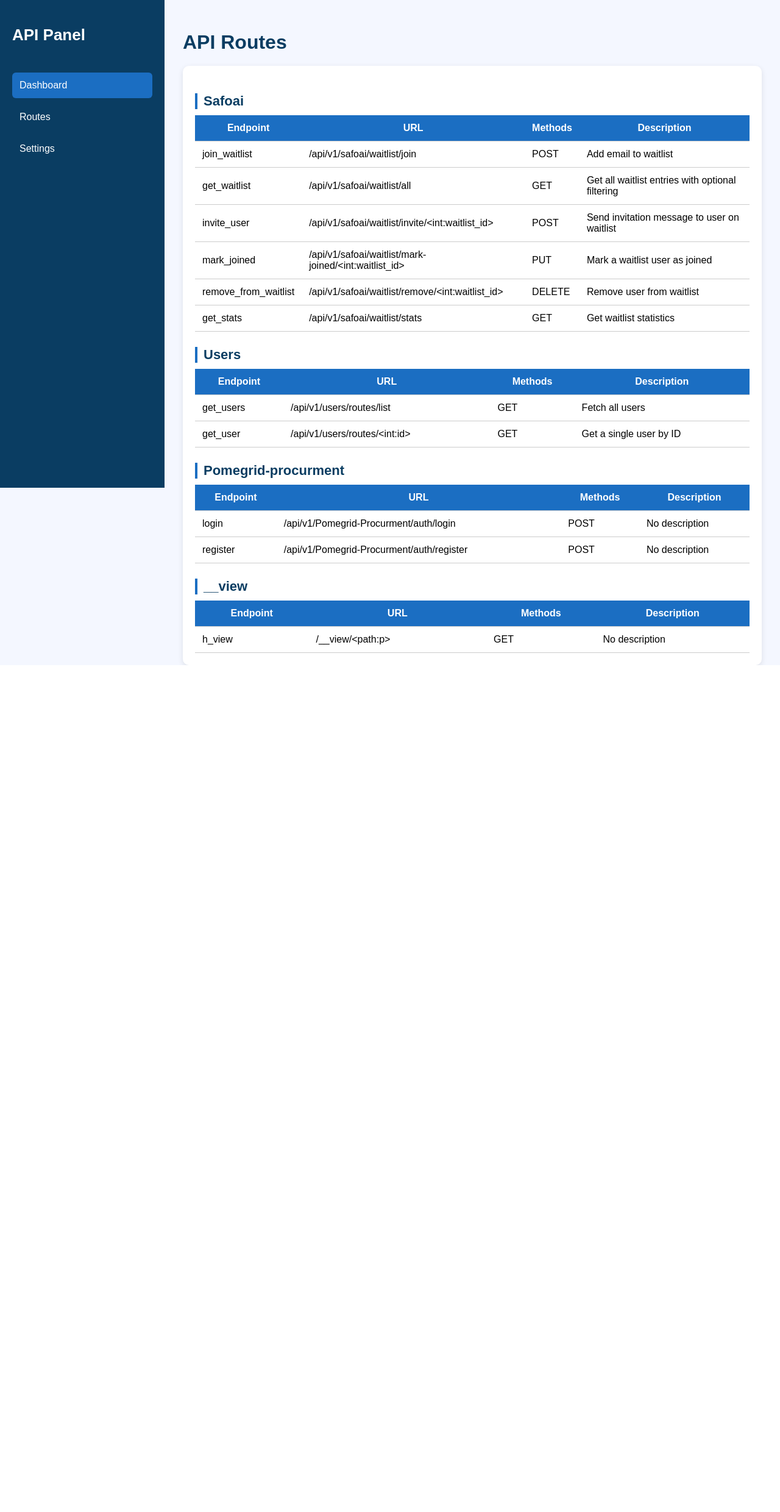
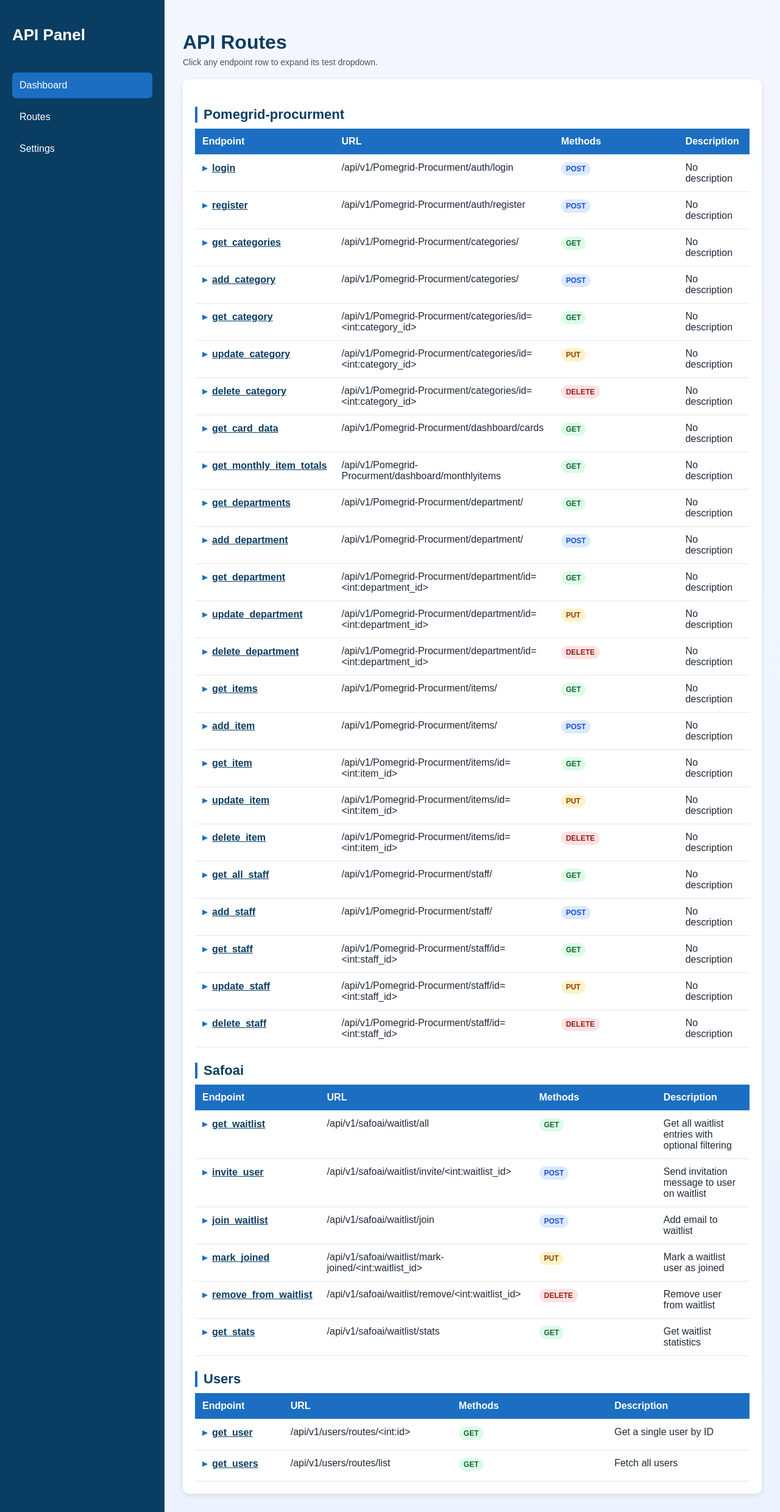
Before and after one commit to GodinBerto/deployment-container, a Flask app: page / in a window 1280 px wide. Shown: the whole page at 61% size. Before the commit the page ends 1091 px from the top, so only its background shows below. Run offline with Flask 3, Linux system fonts and the light colour scheme; parts of the project's set-up code (start-up, migrations or seed data) failed here and were passed over.

Commit message:
updated v1

```diff
--- a/app.py
+++ b/app.py
@@ -1,85 +1,138 @@
-from flask import Flask, render_template
+from flask import Flask, Blueprint, render_template
 import importlib
+import importlib.util
+import inspect
 import os
-import inspect
+import re
+import traceback
 from config import Config
-import traceback
 
 
 app = Flask(__name__)
 
 # Load configuration from the Config object
 app.config.from_object(Config)
-base_url = app.config['BASE_URL']
+base_url = app.config["BASE_URL"]
+
+
+def _safe_module_token(value):
+    return re.sub(r"[^0-9a-zA-Z_]", "_", value)
+
+
+def _load_module_from_path(folder_name, route_file_name, module_path):
+    folder_token = _safe_module_token(folder_name)
+    route_token = _safe_module_token(route_file_name)
+    module_key = f"dynamic_routes.{folder_token}.{route_token}"
+
+    spec = importlib.util.spec_from_file_location(module_key, module_path)
+    if spec is None or spec.loader is None:
+        raise ImportError(f"Cannot build module spec for {module_path}")
+
+    module = importlib.util.module_from_spec(spec)
+    spec.loader.exec_module(module)
+    return module
+
+
+def _extract_blueprint(module):
+    module_bp = getattr(module, "bp", None)
+    if isinstance(module_bp, Blueprint):
+        return module_bp
+
+    for module_value in vars(module).values():
+        if isinstance(module_value, Blueprint):
+            return module_value
+
+    return None
 
 
 # Auto-register blueprints from /apps folder
 def register_blueprints():
-    apps_dir = os.path.join(os.path.dirname(__file__), 'apps')
+    apps_dir = os.path.join(os.path.dirname(__file__), "apps")
 
-    for folder in os.listdir(apps_dir):
-        print(f"\n📂 Scanning app folder: {folder}")
+    for folder in sorted(os.listdir(apps_dir)):
         folder_path = os.path.join(apps_dir, folder)
+        if not os.path.isdir(folder_path):
+            continue
 
         # Check if the folder has a 'routes' subfolder
-        routes_path = os.path.join(folder_path, 'routes')
+        routes_path = os.path.join(folder_path, "routes")
         if os.path.isdir(routes_path):
-            for file in os.listdir(routes_path):
+            print(f"\nScanning app folder: {folder}")
+
+            for file in sorted(os.listdir(routes_path)):
                 # Only import .py files (not __init__.py or others)
                 if file.endswith(".py") and not file.startswith("__"):
                     module_name = f"apps.{folder}.routes.{file[:-3]}"
                     route_name = file[:-3]  # remove the .py extension
+                    route_path = os.path.join(routes_path, file)
                     try:
-                        module = importlib.import_module(module_name)
-                        if hasattr(module, 'bp'):
-                            app.register_blueprint(module.bp, url_prefix=f"/{base_url}/{folder}/{route_name}")
-                            print(f"✅ Registered blueprint: {folder}/{file} → /{route_name}")
-                        else:
-                            print(f"⚠️ No 'bp' found in {module_name}")
+                        try:
+                            module = importlib.import_module(module_name)
+                        except Exception:
+                            module = _load_module_from_path(folder, route_name, route_path)
+
+                        blueprint = _extract_blueprint(module)
+                        if blueprint is None:
+                            print(f"No Blueprint instance found in {folder}/{file}")
+                            continue
+
+                        app.register_blueprint(
+                            blueprint, url_prefix=f"/{base_url}/{folder}/{route_name}"
+                        )
+                        print(f"Registered blueprint: {folder}/{file}")
                     except Exception:
-                        print(f"❌ Failed to import {module_name}:")
+                        print(f"Failed to import {module_name}:")
                         traceback.print_exc()
 
 
-# 🧩 CALL IT HERE!
 register_blueprints()
 
 
 @app.route("/")
 def index():
     routes_grouped = {}
+    api_prefix = f"/{base_url}/"
 
-    for rule in app.url_map.iter_rules():
+    for rule in sorted(app.url_map.iter_rules(), key=lambda route_rule: route_rule.rule):
         # Skip static and root route
         if rule.endpoint == "static" or rule.rule == "/":
+            continue
+
+        if not rule.rule.startswith(api_prefix):
             continue
 
         # Get description from docstring
         view_func = app.view_functions[rule.endpoint]
         doc = inspect.getdoc(view_func) or "No description"
 
-        url = rule.rule
+        methods = sorted(rule.methods - {"HEAD", "OPTIONS"})
+        if not methods:
+            continue
+
+        route_path = rule.rule[len(api_prefix):]
+        if not route_path:
+            continue
 
         # Determine topic from first segment
-        topic = url.strip(f"{base_url}").split("/")[0] or None
+        topic = route_path.split("/")[0] or None
         if not topic:
             continue  # skip root-level API if needed
 
         if topic not in routes_grouped:
             routes_grouped[topic] = []
 
-        routes_grouped[topic].append({
-            "endpoint": rule.endpoint.split(".")[-1],
-            "url": url,
-            "methods": ", ".join(rule.methods - {"HEAD", "OPTIONS"}),
-            "description": doc
-        })
+        routes_grouped[topic].append(
+            {
+                "endpoint": rule.endpoint.split(".")[-1],
+                "url": rule.rule,
+                "methods": methods,
+                "description": doc,
+            }
+        )
 
     return render_template("dashboard.html", routes_grouped=routes_grouped)
 
 
-
-
 # Prevent running this file directly
 if __name__ == "__main__":
-    raise RuntimeError("❌ Do NOT run app.py directly. Use: python starter.py")
+    raise RuntimeError("Do NOT run app.py directly. Use: python starter.py")
--- /dev/null
+++ b/database/__init__.py
@@ -0,0 +1,3 @@
+from database.pomegid_database.database import db_connection
+
+__all__ = ["db_connection"]
--- a/static/css/styles.css
+++ b/static/css/styles.css
@@ -3,20 +3,21 @@ body {
   margin: 0;
   padding: 0;
   font-family: Arial, sans-serif;
-  background: #f4f7ff;
+  background: linear-gradient(180deg, #f4f7ff 0%, #edf3ff 100%);
+  color: #1f2937;
 }
 
 /* MAIN LAYOUT */
 .dashboard-container {
   display: flex;
-  height: 100vh;
+  min-height: 100vh;
 }
 
 /* SIDEBAR */
 .sidebar {
   width: 230px;
-  background: #0a3d62; /* Deep blue */
-  color: white;
+  background: #0a3d62;
+  color: #ffffff;
   padding: 20px;
   display: flex;
   flex-direction: column;
@@ -39,12 +40,12 @@ body {
   cursor: pointer;
   background: transparent;
   border-radius: 6px;
-  transition: 0.3s;
+  transition: 0.2s ease;
 }
 
 .menu li:hover,
 .menu li.active {
-  background: #1b6ec2; /* lighter blue */
+  background: #1b6ec2;
 }
 
 /* MAIN CONTENT */
@@ -54,13 +55,20 @@ body {
 }
 
 .title {
+  margin-bottom: 6px;
+  color: #0a3d62;
+}
+
+.subtitle {
+  margin-top: 0;
   margin-bottom: 20px;
-  color: #0a3d62;
+  color: #4b5563;
+  font-size: 14px;
 }
 
 /* TABLE STYLING */
 .table-container {
-  background: white;
+  background: #ffffff;
   padding: 20px;
   border-radius: 10px;
   box-shadow: 0 3px 10px rgba(0, 0, 0, 0.1);
@@ -73,17 +81,27 @@ table {
 
 thead {
   background: #1b6ec2;
-  color: white;
+  color: #ffffff;
 }
 
 th,
 td {
   padding: 12px;
-  border-bottom: 1px solid #ccc;
+  border-bottom: 1px solid #e5e7eb;
+  vertical-align: top;
+  text-align: left;
 }
 
-tbody tr:hover {
+.endpoint-row {
+  cursor: pointer;
+}
+
+.endpoint-row:hover {
   background: #eef5ff;
+}
+
+.endpoint-row.is-active {
+  background: #e6f0ff;
 }
 
 .route-topic {
@@ -94,3 +112,218 @@ tbody tr:hover {
   border-left: 4px solid #1b6ec2;
   padding-left: 10px;
 }
+
+.endpoint-cell {
+  display: inline-flex;
+  align-items: center;
+  gap: 8px;
+  color: #0a3d62;
+  font-weight: 700;
+}
+
+.row-caret {
+  display: inline-block;
+  transition: transform 0.2s ease;
+  color: #1b6ec2;
+}
+
+.endpoint-row.is-active .row-caret {
+  transform: rotate(90deg);
+}
+
+.endpoint-name {
+  text-decoration: underline;
+}
+
+.endpoint-row:focus-visible {
+  outline: 2px solid #1b6ec2;
+  outline-offset: -2px;
+}
+
+.method-list {
+  min-width: 180px;
+}
+
+.method {
+  display: inline-block;
+  padding: 4px 8px;
+  border-radius: 999px;
+  font-size: 12px;
+  font-weight: 700;
+  margin-right: 6px;
+  margin-bottom: 4px;
+}
+
+.method-get {
+  background: #dcfce7;
+  color: #166534;
+}
+
+.method-post {
+  background: #dbeafe;
+  color: #1d4ed8;
+}
+
+.method-put,
+.method-patch {
+  background: #fef3c7;
+  color: #92400e;
+}
+
+.method-delete {
+  background: #fee2e2;
+  color: #991b1b;
+}
+
+/* INLINE TESTER */
+.tester-inline-row td {
+  background: #f7fbff;
+  padding: 0 12px 14px;
+}
+
+.inline-tester {
+  border-radius: 10px;
+  padding: 14px;
+}
+
+.inline-tester-header {
+  display: flex;
+  justify-content: space-between;
+  align-items: center;
+  margin-bottom: 12px;
+}
+
+.inline-tester-title {
+  margin: 0;
+  color: #0a3d62;
+  font-size: 18px;
+}
+
+.close-inline-tester {
+  border: 1px solid #cfd8e3;
+  background: #ffffff;
+  color: #374151;
+  border-radius: 6px;
+  padding: 8px 10px;
+  cursor: pointer;
+  font-weight: 600;
+}
+
+.close-inline-tester:hover {
+  background: #f3f4f6;
+}
+
+.tester-row {
+  display: grid;
+  grid-template-columns: 70px 160px 50px 1fr;
+  gap: 10px;
+  align-items: center;
+  margin-bottom: 10px;
+}
+
+.tester-row-send {
+  grid-template-columns: 70px 1fr auto;
+}
+
+.tester-row label,
+.tester-column label {
+  color: #374151;
+  font-size: 13px;
+  font-weight: 600;
+}
+
+.tester-row input,
+.tester-row select,
+.tester-columns textarea {
+  border: 1px solid #cfd8e3;
+  border-radius: 6px;
+  padding: 10px;
+  font-size: 14px;
+  width: 100%;
+  box-sizing: border-box;
+}
+
+.send-request {
+  border: none;
+  background: #1b6ec2;
+  color: #ffffff;
+  border-radius: 6px;
+  padding: 10px 14px;
+  cursor: pointer;
+  font-weight: 700;
+}
+
+.send-request:hover {
+  background: #14589a;
+}
+
+.tester-columns {
+  display: grid;
+  grid-template-columns: 1fr 1fr;
+  gap: 12px;
+  margin: 12px 0;
+}
+
+.tester-column label {
+  display: block;
+  margin-bottom: 6px;
+}
+
+.tester-columns textarea {
+  min-height: 120px;
+  resize: vertical;
+  font-family: Consolas, Menlo, Monaco, monospace;
+}
+
+.response-panel {
+  background: #0f172a;
+  color: #d1d5db;
+  border-radius: 8px;
+  padding: 12px;
+}
+
+.response-meta {
+  display: flex;
+  justify-content: space-between;
+  align-items: center;
+  margin-bottom: 10px;
+  color: #93c5fd;
+  font-size: 13px;
+}
+
+.response-body {
+  margin: 0;
+  white-space: pre-wrap;
+  word-break: break-word;
+  max-height: 320px;
+  overflow: auto;
+  font-family: Consolas, Menlo, Monaco, monospace;
+  font-size: 13px;
+}
+
+@media (max-width: 1100px) {
+  .dashboard-container {
+    flex-direction: column;
+  }
+
+  .sidebar {
+    width: 100%;
+    box-sizing: border-box;
+  }
+
+  .main-content {
+    padding: 16px;
+  }
+
+  th,
+  td {
+    padding: 10px;
+    font-size: 13px;
+  }
+
+  .tester-row,
+  .tester-row-send,
+  .tester-columns {
+    grid-template-columns: 1fr;
+  }
+}
--- /dev/null
+++ b/static/js/dashboard.js
@@ -0,0 +1,253 @@
+(function () {
+  const template = document.getElementById("inline-tester-template");
+
+  if (!template) {
+    return;
+  }
+
+  let activeEndpointRow = null;
+  let activeTesterRow = null;
+
+  function parseMethods(rawMethods) {
+    if (!rawMethods) {
+      return ["GET"];
+    }
+
+    try {
+      const parsed = JSON.parse(rawMethods);
+      if (Array.isArray(parsed) && parsed.length) {
+        return parsed;
+      }
+    } catch (error) {
+      return ["GET"];
+    }
+
+    return ["GET"];
+  }
+
+  function setMethodOptions(selectElement, methods) {
+    const options = Array.from(new Set(methods || [])).filter(Boolean);
+    const finalOptions = options.length ? options : ["GET"];
+
+    selectElement.innerHTML = "";
+
+    for (const method of finalOptions) {
+      const option = document.createElement("option");
+      option.value = method;
+      option.textContent = method;
+      selectElement.appendChild(option);
+    }
+  }
+
+  function parseJsonField(value, label) {
+    const trimmed = value.trim();
+    if (!trimmed) {
+      return {};
+    }
+
+    try {
+      return JSON.parse(trimmed);
+    } catch (error) {
+      throw new Error(`${label} must be valid JSON.`);
+    }
+  }
+
+  function normalizeUrl(path, query) {
+    if (!path) {
+      throw new Error("URL is required.");
+    }
+
+    const cleanPath = path.startsWith("http") || path.startsWith("/") ? path : `/${path}`;
+    const queryText = query.trim().replace(/^\?/, "");
+
+    if (!queryText) {
+      return cleanPath;
+    }
+
+    const separator = cleanPath.includes("?") ? "&" : "?";
+    return `${cleanPath}${separator}${queryText}`;
+  }
+
+  function safeJsonParse(value) {
+    if (!value) {
+      return null;
+    }
+
+    try {
+      return JSON.parse(value);
+    } catch (error) {
+      return value;
+    }
+  }
+
+  async function sendRequest(testerRoot) {
+    const methodSelect = testerRoot.querySelector(".tester-method");
+    const urlInput = testerRoot.querySelector(".tester-url");
+    const queryInput = testerRoot.querySelector(".tester-query");
+    const headersInput = testerRoot.querySelector(".tester-headers");
+    const bodyInput = testerRoot.querySelector(".tester-body");
+    const responseStatus = testerRoot.querySelector(".response-status");
+    const responseTime = testerRoot.querySelector(".response-time");
+    const responseBody = testerRoot.querySelector(".response-body");
+
+    responseStatus.textContent = "Sending...";
+    responseTime.textContent = "";
+    responseBody.textContent = "";
+
+    try {
+      const method = methodSelect.value || "GET";
+      const requestUrl = normalizeUrl(urlInput.value.trim(), queryInput.value);
+
+      const headers = parseJsonField(headersInput.value, "Headers");
+      if (typeof headers !== "object" || headers === null || Array.isArray(headers)) {
+        throw new Error("Headers must be a JSON object.");
+      }
+
+      const requestOptions = {
+        method,
+        headers,
+        credentials: "include",
+      };
+
+      const mayContainBody = !["GET", "HEAD"].includes(method.toUpperCase());
+      const parsedBody = parseJsonField(bodyInput.value, "Body");
+      const bodyHasContent = Object.keys(parsedBody).length > 0;
+
+      if (mayContainBody && bodyHasContent) {
+        const hasContentType = Object.keys(headers).some(
+          (key) => key.toLowerCase() === "content-type"
+        );
+        if (!hasContentType) {
+          headers["Content-Type"] = "application/json";
+        }
+        requestOptions.body = JSON.stringify(parsedBody);
+      }
+
+      const startTime = performance.now();
+      const response = await fetch(requestUrl, requestOptions);
+      const elapsed = Math.round(performance.now() - startTime);
+
+      const responseText = await response.text();
+      const responsePayload = safeJsonParse(responseText);
+      const responseHeaders = {};
+
+      response.headers.forEach((value, key) => {
+        responseHeaders[key] = value;
+      });
+
+      responseStatus.textContent = `${response.status} ${response.statusText}`;
+      responseTime.textContent = `${elapsed} ms`;
+      responseBody.textContent = JSON.stringify(
+        {
+          request: {
+            method,
+            url: requestUrl,
+            headers,
+            body: requestOptions.body ? safeJsonParse(requestOptions.body) : null,
+          },
+          response: {
+            ok: response.ok,
+            status: response.status,
+            headers: responseHeaders,
+            body: responsePayload,
+          },
+        },
+        null,
+        2
+      );
+    } catch (error) {
+      responseStatus.textContent = "Request failed";
+      responseBody.textContent = error.message;
+    }
+  }
+
+  function closeActiveTester() {
+    if (activeEndpointRow) {
+      activeEndpointRow.classList.remove("is-active");
+      activeEndpointRow.setAttribute("aria-expanded", "false");
+      activeEndpointRow = null;
+    }
+
+    if (activeTesterRow) {
+      activeTesterRow.remove();
+      activeTesterRow = null;
+    }
+  }
+
+  function openInlineTester(endpointRow) {
+    if (!endpointRow) {
+      return;
+    }
+
+    if (activeEndpointRow === endpointRow) {
+      closeActiveTester();
+      return;
+    }
+
+    closeActiveTester();
+
+    const testerRow = document.createElement("tr");
+    testerRow.className = "tester-inline-row";
+
+    const testerCell = document.createElement("td");
+    testerCell.colSpan = endpointRow.children.length;
+
+    testerCell.appendChild(template.content.cloneNode(true));
+    testerRow.appendChild(testerCell);
+
+    endpointRow.insertAdjacentElement("afterend", testerRow);
+
+    const testerRoot = testerRow.querySelector(".inline-tester");
+    const titleElement = testerRoot.querySelector(".inline-tester-title");
+    const methodSelect = testerRoot.querySelector(".tester-method");
+    const urlInput = testerRoot.querySelector(".tester-url");
+    const queryInput = testerRoot.querySelector(".tester-query");
+    const responseStatus = testerRoot.querySelector(".response-status");
+    const responseTime = testerRoot.querySelector(".response-time");
+    const responseBody = testerRoot.querySelector(".response-body");
+    const sendButton = testerRoot.querySelector(".send-request");
+    const closeButton = testerRoot.querySelector(".close-inline-tester");
+    const bodyInput = testerRoot.querySelector(".tester-body");
+
+    const methods = parseMethods(endpointRow.getAttribute("data-methods"));
+    const endpointUrl = endpointRow.getAttribute("data-url") || "";
+    const endpointName = endpointRow.getAttribute("data-endpoint") || "Endpoint";
+
+    titleElement.textContent = `Test Endpoint: ${endpointName}`;
+    setMethodOptions(methodSelect, methods);
+    urlInput.value = endpointUrl;
+    queryInput.value = "";
+    responseStatus.textContent = `Ready: ${endpointUrl}`;
+    responseTime.textContent = "";
+    responseBody.textContent = "";
+
+    sendButton.addEventListener("click", () => sendRequest(testerRoot));
+    closeButton.addEventListener("click", closeActiveTester);
+
+    bodyInput.addEventListener("keydown", (event) => {
+      if (event.key === "Enter" && (event.ctrlKey || event.metaKey)) {
+        sendRequest(testerRoot);
+      }
+    });
+
+    activeEndpointRow = endpointRow;
+    activeTesterRow = testerRow;
+    activeEndpointRow.classList.add("is-active");
+    activeEndpointRow.setAttribute("aria-expanded", "true");
+
+    urlInput.focus();
+  }
+
+  document.querySelectorAll(".endpoint-row").forEach((row) => {
+    row.addEventListener("click", () => {
+      openInlineTester(row);
+    });
+
+    row.addEventListener("keydown", (event) => {
+      if (event.key === "Enter" || event.key === " ") {
+        event.preventDefault();
+        openInlineTester(row);
+      }
+    });
+  });
+})();
--- a/templates/dashboard.html
+++ b/templates/dashboard.html
@@ -10,7 +10,6 @@
   </head>
   <body>
     <div class="dashboard-container">
-      <!-- Sidebar -->
       <aside class="sidebar">
         <h2 class="logo">API Panel</h2>
         <ul class="menu">
@@ -20,9 +19,9 @@
         </ul>
       </aside>
 
-      <!-- Main Content -->
       <main class="main-content">
         <h1 class="title">API Routes</h1>
+        <p class="subtitle">Click any endpoint row to expand its test dropdown.</p>
 
         <div class="table-container">
           {% for topic, routes in routes_grouped.items() %}
@@ -40,19 +39,80 @@
 
             <tbody>
               {% for route in routes %}
-              <tr>
-                <td>{{ route.endpoint }}</td>
+              <tr
+                class="endpoint-row"
+                data-url="{{ route.url }}"
+                data-methods='{{ route.methods | tojson }}'
+                data-endpoint="{{ route.endpoint }}"
+                tabindex="0"
+                role="button"
+                aria-expanded="false"
+              >
+                <td>
+                  <div class="endpoint-cell">
+                    <span class="row-caret" aria-hidden="true">▸</span>
+                    <span class="endpoint-name">{{ route.endpoint }}</span>
+                  </div>
+                </td>
                 <td>{{ route.url }}</td>
-                <td>{{ route.methods }}</td>
+                <td class="method-list">
+                  {% for method in route.methods %}
+                  <span class="method method-{{ method | lower }}">{{ method }}</span>
+                  {% endfor %}
+                </td>
                 <td>{{ route.description }}</td>
               </tr>
               {% endfor %}
             </tbody>
           </table>
-
           {% endfor %}
         </div>
       </main>
     </div>
+
+    <template id="inline-tester-template">
+      <div class="inline-tester">
+        <div class="inline-tester-header">
+          <h3 class="inline-tester-title">Test Endpoint</h3>
+          <button type="button" class="close-inline-tester">Close</button>
+        </div>
+
+        <div class="tester-row">
+          <label>Method</label>
+          <select class="tester-method"></select>
+
+          <label>URL</label>
+          <input class="tester-url" type="text" placeholder="/api/v1/app/route" />
+        </div>
+
+        <div class="tester-row tester-row-send">
+          <label>Query</label>
+          <input class="tester-query" type="text" placeholder="page=1&limit=10" />
+          <button class="send-request" type="button">Send Request</button>
+        </div>
+
+        <div class="tester-columns">
+          <div class="tester-column">
+            <label>Headers (JSON)</label>
+            <textarea class="tester-headers">{}</textarea>
+          </div>
+
+          <div class="tester-column">
+            <label>Body (JSON)</label>
+            <textarea class="tester-body">{}</textarea>
+          </div>
+        </div>
+
+        <div class="response-panel">
+          <div class="response-meta">
+            <span class="response-status">No request sent</span>
+            <span class="response-time"></span>
+          </div>
+          <pre class="response-body"></pre>
+        </div>
+      </div>
+    </template>
+
+    <script src="{{ url_for('static', filename='js/dashboard.js') }}"></script>
   </body>
 </html>
--- /dev/null
+++ b/wrapper/__init__.py
@@ -0,0 +1,3 @@
+from wrapper.role_required import role_required
+
+__all__ = ["role_required"]
```
Also changed, not shown: wrapper/role_required.py (added, +20 -0 lines).
